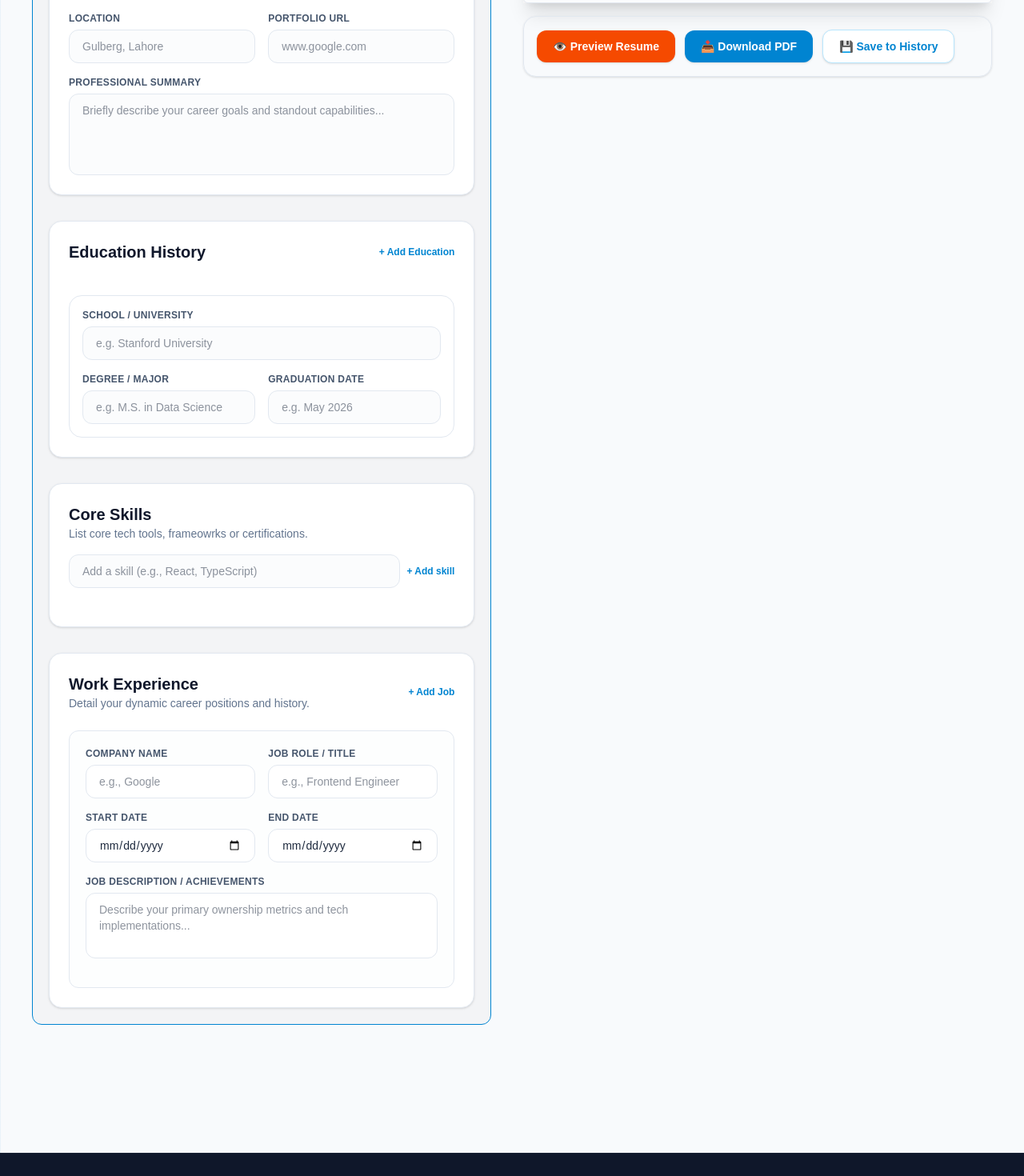
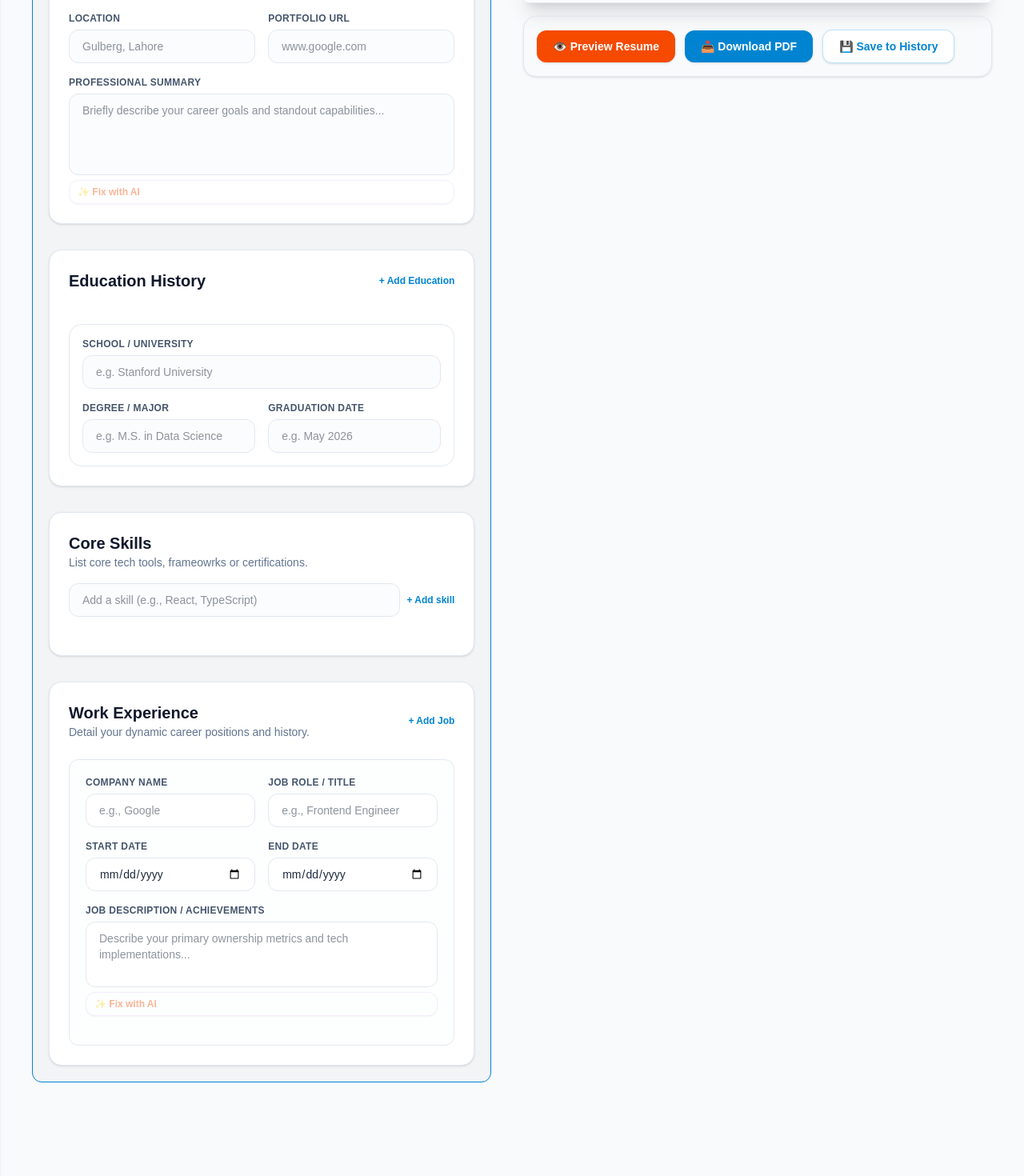
Before and after one commit to fatima1886/AI-Resume-Builder-SaaS, a Next.js app in the folder next.js-app/: page /dashboard/create in a window 1280 px wide. Shown: the part 669-2139 px from the top of the page at 80% size. Built offline with nearby package versions, Linux system fonts and the light colour scheme.

Commit message:
ai integration added

```diff
--- /dev/null
+++ b/next.js-app/app/api/chat/route.ts
@@ -0,0 +1,63 @@
+// import {
+//   streamText,
+//   UIMessage,
+//   convertToModelMessages,
+//   createUIMessageStreamResponse,
+//   toUIMessageStream,
+// } from 'ai';
+// import { google } from "@ai-sdk/google";
+
+// export async function POST(req: Request) {
+//   const { messages }: { messages: UIMessage[] } = await req.json();
+
+//   const result = streamText({
+//     model: google("gemini-3.5-flash-lite"),
+//     messages: await convertToModelMessages(messages),
+//   });
+
+//   return createUIMessageStreamResponse({
+//     stream: toUIMessageStream({ stream: result.stream }),
+//   });
+// }
+
+
+
+
+
+
+
+import {
+  streamText,
+  UIMessage,
+  convertToModelMessages,
+  createUIMessageStreamResponse,
+  toUIMessageStream,
+} from 'ai';
+import { google } from "@ai-sdk/google";
+
+export async function POST(req: Request) {
+  try {
+    const { messages }: { messages: UIMessage[] } = await req.json();
+
+    // 1. Core integration: Pass standard system instructions along with model structures
+    const result = streamText({
+      model: google("gemini-3.5-flash-lite"), // Your high-volume free tier model
+      messages: await convertToModelMessages(messages),
+      system: `You are an expert resume writer and career coach.
+      Your sole task is to rewrite the text provided by the user to make it sound highly professional, corporate, and impactful.
+      Use strong active action verbs and professional vocabulary.
+
+      CRITICAL RULE: Return ONLY the direct revised resume text itself.
+      Do NOT include any introductory greetings, conversational preambles, wrap-up notes, feedback explanations, or quotation marks around the text.`,
+    });
+
+    // 2. Safe streaming return sequence matching your exact Vercel AI SDK structure
+    return createUIMessageStreamResponse({
+      stream: toUIMessageStream({ stream: result.stream }),
+    });
+
+  } catch (error) {
+    console.error("Gemini stream server error:", error);
+    return new Response("AI processing failed", { status: 500 });
+  }
+}
--- /dev/null
+++ b/next.js-app/app/components/AiHelperButton.tsx
@@ -0,0 +1,69 @@
+'use client';
+
+import React from 'react';
+import { useChat } from '@ai-sdk/react';
+import { DefaultChatTransport } from 'ai';
+
+interface AiHelperButtonProps {
+  currentText: string;     // The raw text from the input field
+  fieldType: string;       // e.g., "Professional Summary" or "Job Description"
+  onRefine: (refinedText: string) => void; // The function that updates the state
+}
+
+export default function AiHelperButton({ currentText, fieldType, onRefine }: AiHelperButtonProps) {
+  // 1. Initialize the transport hook linked directly to your backend endpoint
+  const { sendMessage, status } = useChat({
+    transport: new DefaultChatTransport({
+      api: '/api/chat',
+    }),
+    // 2. Read the completed assistant message after text generation finishes
+    onFinish: ({ message }) => {
+      const text = message.parts
+        .filter((part) => part.type === 'text')
+        .map((part) => part.text)
+        .join('');
+      if (text) onRefine(text.trim()); // Send refined text back up to the parent form state
+    },
+  });
+
+  // Calculate loading state flags based on the SDK lifecycle status
+  const isLoading = status === 'submitted' || status === 'streaming';
+
+  const handleAiFix = async (e: React.MouseEvent) => {
+    e.preventDefault();
+    // Do not call the API if the user hasn't typed anything yet
+    if (!currentText || currentText.trim() === '') return;
+
+    // 3. Dispatch the payload string across the network wire
+    await sendMessage({
+      text: `Refine this resume ${fieldType} section: "${currentText}"`,
+    });
+  };
+
+  return (
+    <button
+      type="button"
+      disabled={isLoading || !currentText.trim()}
+      onClick={handleAiFix}
+      className={`text-xs font-semibold px-2.5 py-1.5 rounded-xl border flex items-center gap-1.5 transition-all shadow-sm focus:outline-none focus:ring-2 focus:ring-purple-200 ${
+        isLoading
+          ? 'bg-orange-50 border-orange-200 text-orange-400 cursor-not-allowed animate-pulse'
+          : 'bg-white border-purple-200 text-orange-600 hover:bg-purple-50 active:bg-purple-100 disabled:opacity-40 disabled:cursor-not-allowed disabled:hover:bg-white'
+      }`}
+      title={`Improve your ${fieldType} using AI`}
+    >
+      {isLoading ? (
+        <>
+          {/* Subtle loading spinner utility element */}
+          <svg className="animate-spin h-3.5 w-3.5 text-orange-500" fill="none" viewBox="0 0 24 24">
+            <circle className="opacity-25" cx="12" cy="12" r="10" stroke="currentColor" strokeWidth="4" />
+            <path className="opacity-75" fill="currentColor" d="M4 12a8 8 0 018-8V0C5.373 0 0 5.373 0 12h4zm2 5.291A7.962 7.962 0 014 12H0c0 3.042 1.135 5.824 3 7.938l3-2.647z" />
+          </svg>
+          Refining...
+        </>
+      ) : (
+        <>✨ Fix with AI</>
+      )}
+    </button>
+  );
+}
--- a/next.js-app/app/components/input.tsx
+++ b/next.js-app/app/components/input.tsx
@@ -2,6 +2,7 @@
 
 import React from 'react'
 import { useState } from 'react'
+import AiHelperButton from './AiHelperButton'
 
 type ResumeItem = {
   colors: string
@@ -228,7 +229,17 @@ console.log(resumeitem);
 
           <div className="md:col-span-2 flex flex-col gap-1.5">
             <label className="text-xs font-semibold text-slate-600 tracking-wide uppercase">Professional Summary</label>
-            <textarea name="summary" rows={4} onChange={(e)=>setresumeitem((prev)=>({...prev, personalInfo: {...prev.personalInfo, summary: e.target.value }}))} placeholder="Briefly describe your career goals and standout capabilities..." className="w-full px-4 py-2.5 bg-slate-50/50 border border-slate-200 rounded-xl text-sm focus:outline-none focus:border-sky-500 focus:bg-white transition-all text-slate-800 resize-none" />
+            <textarea name="summary" value={resumeitem.personalInfo.summary} rows={4} onChange={(e)=>setresumeitem((prev)=>({...prev, personalInfo: {...prev.personalInfo, summary: e.target.value }}))} placeholder="Briefly describe your career goals and standout capabilities..." className="w-full px-4 py-2.5 bg-slate-50/50 border border-slate-200 rounded-xl text-sm focus:outline-none focus:border-sky-500 focus:bg-white transition-all text-slate-800 resize-none" />
+<AiHelperButton
+  currentText={resumeitem.personalInfo.summary}
+  fieldType="summary"
+  onRefine={(refinedText) =>
+    setresumeitem((prev) => ({
+      ...prev,
+      personalInfo: { ...prev.personalInfo, 'summary' : refinedText },
+    }))
+  }
+/>
           </div>
         </div>
       </div>
@@ -375,6 +386,13 @@ console.log(resumeitem);
             <div className="md:col-span-2 flex flex-col gap-1.5">
               <label className="text-xs font-semibold text-slate-600 tracking-wide uppercase">Job Description / Achievements</label>
               <textarea value={item.description}  onChange={(e)=> handlechangeexp(item.id , 'description' , e.target.value)} rows={3} placeholder="Describe your primary ownership metrics and tech implementations..." className="w-full px-4 py-2.5 bg-white border border-slate-200 rounded-xl text-sm focus:outline-none focus:border-sky-500 transition-all text-slate-800 resize-none" />
+                <AiHelperButton
+                  currentText={item.description}
+                  fieldType="experience"
+                  onRefine={(refinedText) =>
+                    handlechangeexp(item.id, 'description', refinedText)
+                  }
+                />
             </div>
           </div>
 
--- a/next.js-app/app/components/templates/ProfessionalTemplate.tsx
+++ b/next.js-app/app/components/templates/ProfessionalTemplate.tsx
@@ -252,7 +252,7 @@ export default function ProfessionalTemplate({ data }: { data: any }) {
                 </div>
 
                 {/* Structured Contact Pills */}
-                <div className="grid grid-cols-1 sm:grid-cols-2 gap-x-4 gap-y-1.5 text-xs text-slate-300 font-mono">
+                <div className="grid grid-cols-1 sm:grid-cols-2 gap-x-6 gap-y-1.5 text-xs text-slate-300 font-mono">
                     {personalInfo.email && <div className="flex items-center gap-2">✉️ <span>{personalInfo.email}</span></div>}
                     {personalInfo.phone && <div className="flex items-center gap-2">📱 <span>{personalInfo.phone}</span></div>}
                     {personalInfo.location && <div className="flex items-center gap-2">📍 <span>{personalInfo.location}</span></div>}
--- a/next.js-app/package.json
+++ b/next.js-app/package.json
@@ -9,11 +9,15 @@
     "lint": "eslint"
   },
   "dependencies": {
+    "@ai-sdk/google": "^4.0.87",
+    "@ai-sdk/react": "^4.0.129",
+    "ai": "^7.0.126",
     "html2pdf.js": "^0.14.0",
     "jspdf-html2canvas": "^1.7.0",
     "next": "16.3.6",
     "react": "19.2.8",
-    "react-dom": "19.2.8"
+    "react-dom": "19.2.8",
+    "zod": "^4.6.5"
   },
   "devDependencies": {
     "@tailwindcss/postcss": "^4",
```
Also changed, not shown: 1 other file (tests, documents, lock files or other folders).
